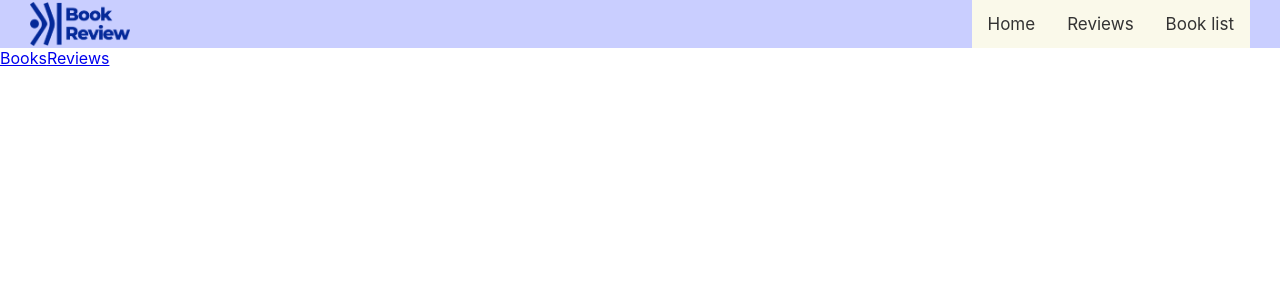
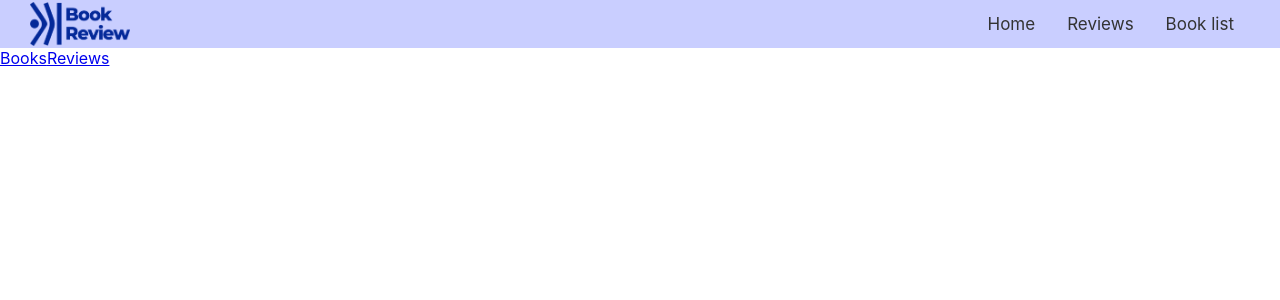
Before and after one commit to Blubas35/finals-api-1, a React (Create React App) app: page / in a window 1280 px wide. Shown: the top 300 px of the page. Built offline with nearby package versions, Linux system fonts and the light colour scheme.

Commit message:
nav bar background fixed

```diff
--- a/src/Components/styles/BurgerButton.scss
+++ b/src/Components/styles/BurgerButton.scss
@@ -1,7 +1,7 @@
 @import '../styles/BreakPoints.scss';
 
 .topnav {
-    background-color: #faf9ea;;
+    background-color: #c9ceff;
     overflow: hidden;
 
     & a {
--- a/src/Pages/MainNavigation/MainNavigation.scss
+++ b/src/Pages/MainNavigation/MainNavigation.scss
@@ -1,5 +1,5 @@
 .navigation-content-wrapper {
-    background-color: #faf9ea;
+    background-color: #c9ceff;
 }
 
 .navigation-wrapper {
```
